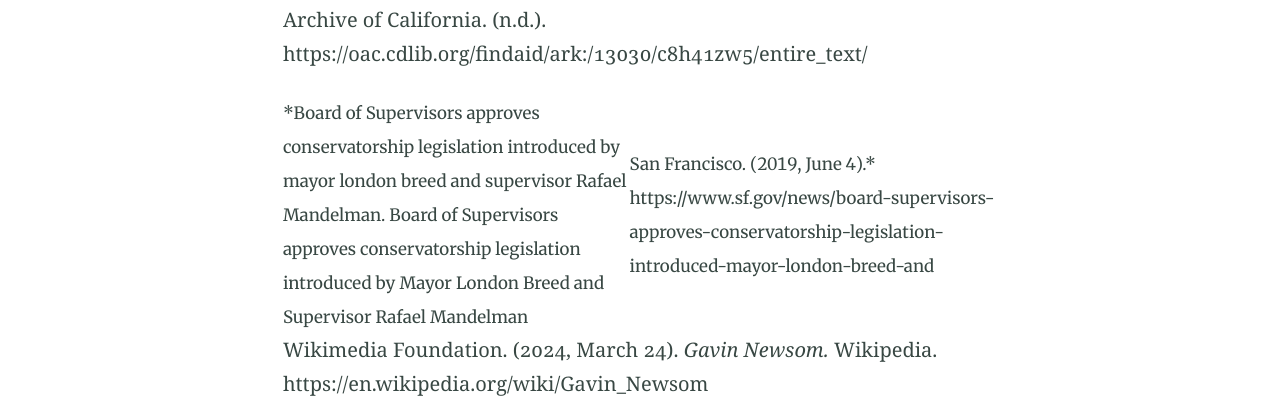
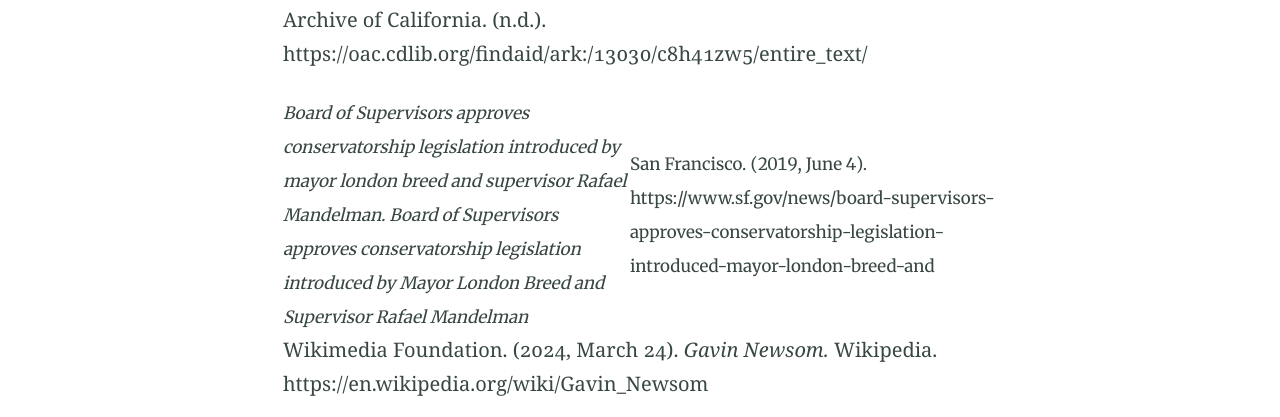
Before and after one commit to Juansgll/Juansgll.github.io, a Jekyll site: the page built from about.md, in a window 1280 px wide. Shown: the part 797-1214 px from the top of the page. Built offline with Jekyll 4.4.1, drawn with Linux system fonts in a browser that asks for light colours.

```diff
--- a/about.md
+++ b/about.md
@@ -11,7 +11,7 @@ feature_image: "https://raw.githubusercontent.com/Juansgll/juansgll.github.io/ma
 
 *Finding aid to the edwin M. (mah) Lee Papers, 2011-2017, SFH 695.* Online Archive of California. (n.d.). https://oac.cdlib.org/findaid/ark:/13030/c8h41zw5/entire_text/
 
-*Board of Supervisors approves conservatorship legislation introduced by mayor london breed and supervisor Rafael Mandelman. Board of Supervisors approves conservatorship legislation introduced by Mayor London Breed and Supervisor Rafael Mandelman | San Francisco. (2019, June 4).* https://www.sf.gov/news/board-supervisors-approves-conservatorship-legislation-introduced-mayor-london-breed-and
+*Board of Supervisors approves conservatorship legislation introduced by mayor london breed and supervisor Rafael Mandelman. Board of Supervisors approves conservatorship legislation introduced by Mayor London Breed and Supervisor Rafael Mandelman* | San Francisco. (2019, June 4). https://www.sf.gov/news/board-supervisors-approves-conservatorship-legislation-introduced-mayor-london-breed-and
 
 Wikimedia Foundation. (2024, March 24). *Gavin Newsom.* Wikipedia. https://en.wikipedia.org/wiki/Gavin_Newsom
 
```
